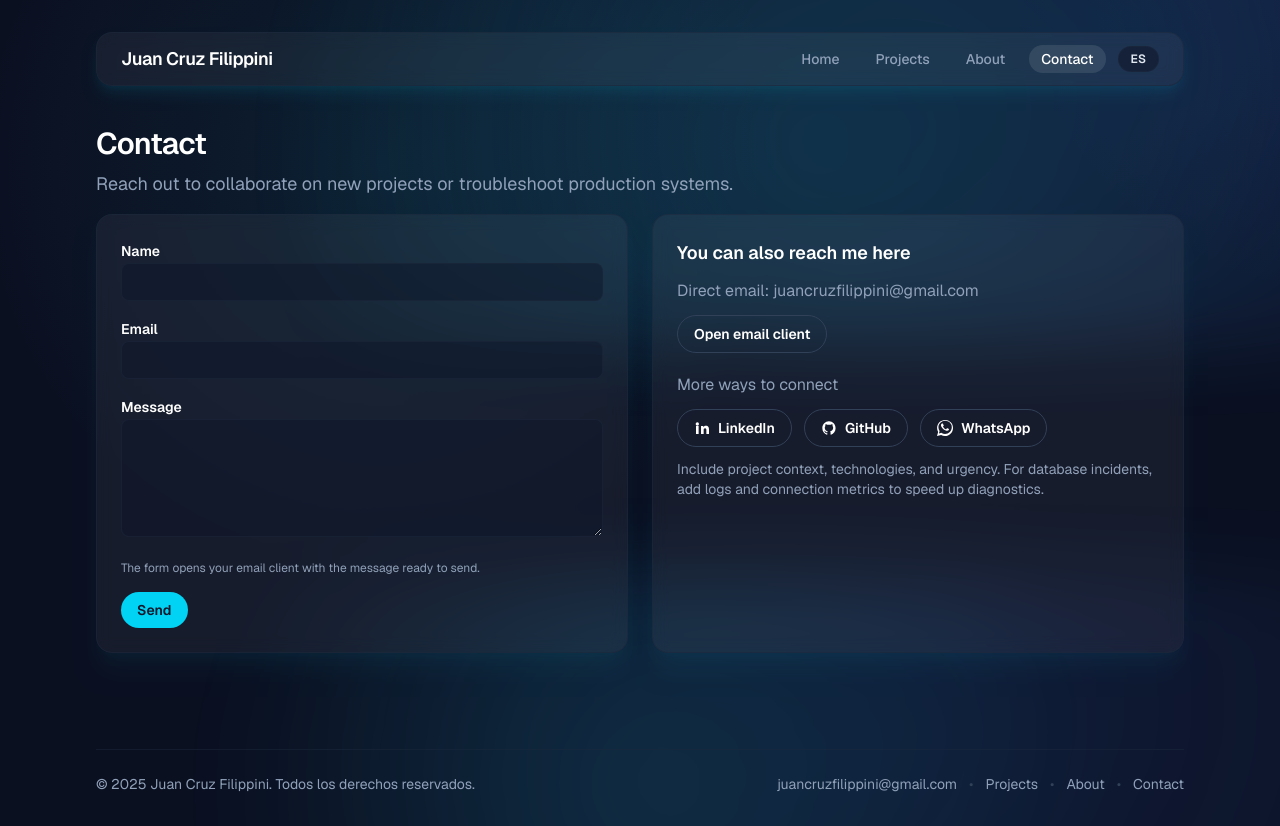
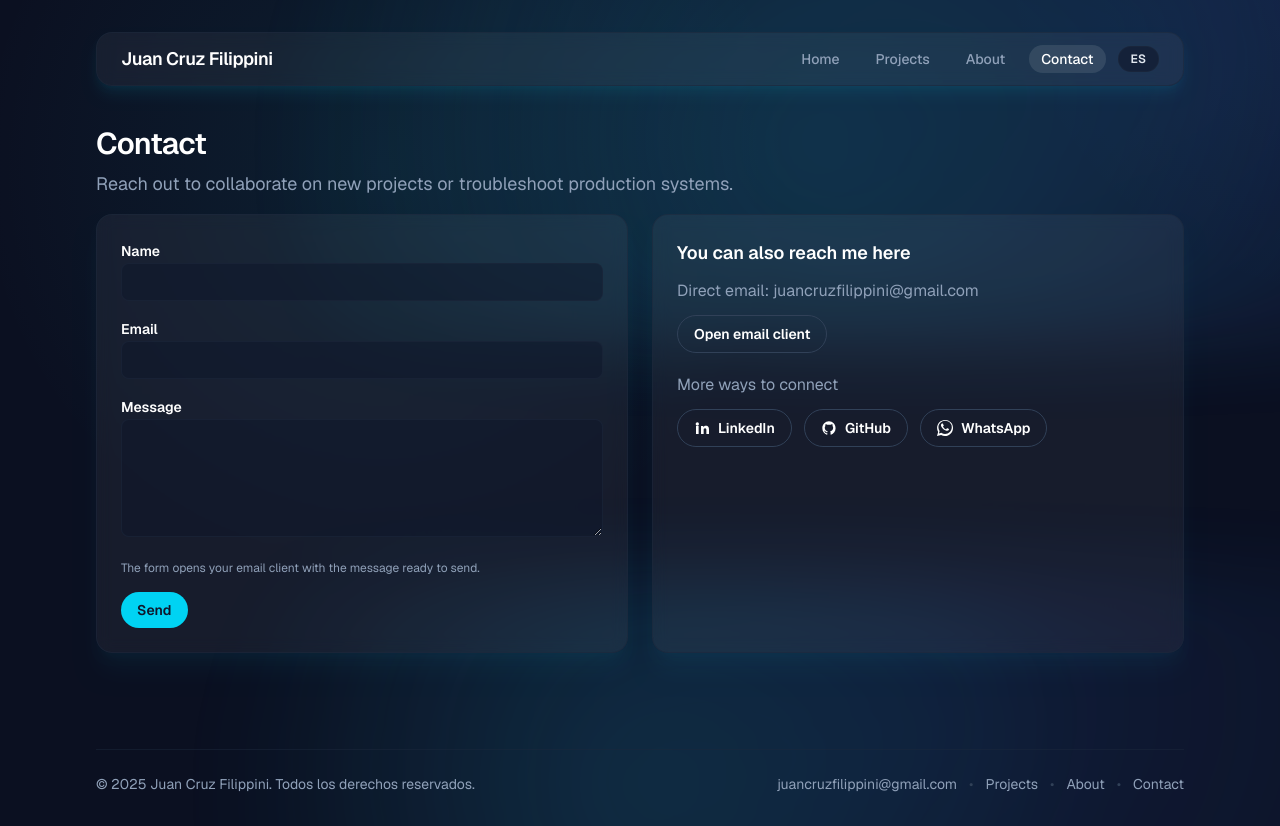
Before and after one commit to juancruzfilippini/portfolio, a Next.js app: page /contact in a window 1280 px wide. Built offline with nearby package versions, Linux system fonts and the light colour scheme.

Commit message:
modifique/borre algunas traducciones

```diff
--- a/src/data/translations.ts
+++ b/src/data/translations.ts
@@ -185,7 +185,7 @@ export const translations: Record<Language, Translations> = {
       github: "GitHub",
       whatsapp: "WhatsApp",
       helper:
-        "Incluí contexto del proyecto, tecnologías usadas y urgencia. Si es un incidente de base de datos, agrega logs y métrica de conexiones para acelerar el diagnóstico.",
+        "",
     },
     footer: {
       rights: "",
@@ -300,7 +300,7 @@ export const translations: Record<Language, Translations> = {
       github: "GitHub",
       whatsapp: "WhatsApp",
       helper:
-        "Include project context, technologies, and urgency. For database incidents, add logs and connection metrics to speed up diagnostics.",
+        "",
     },
     footer: {
       rights: "",
```
